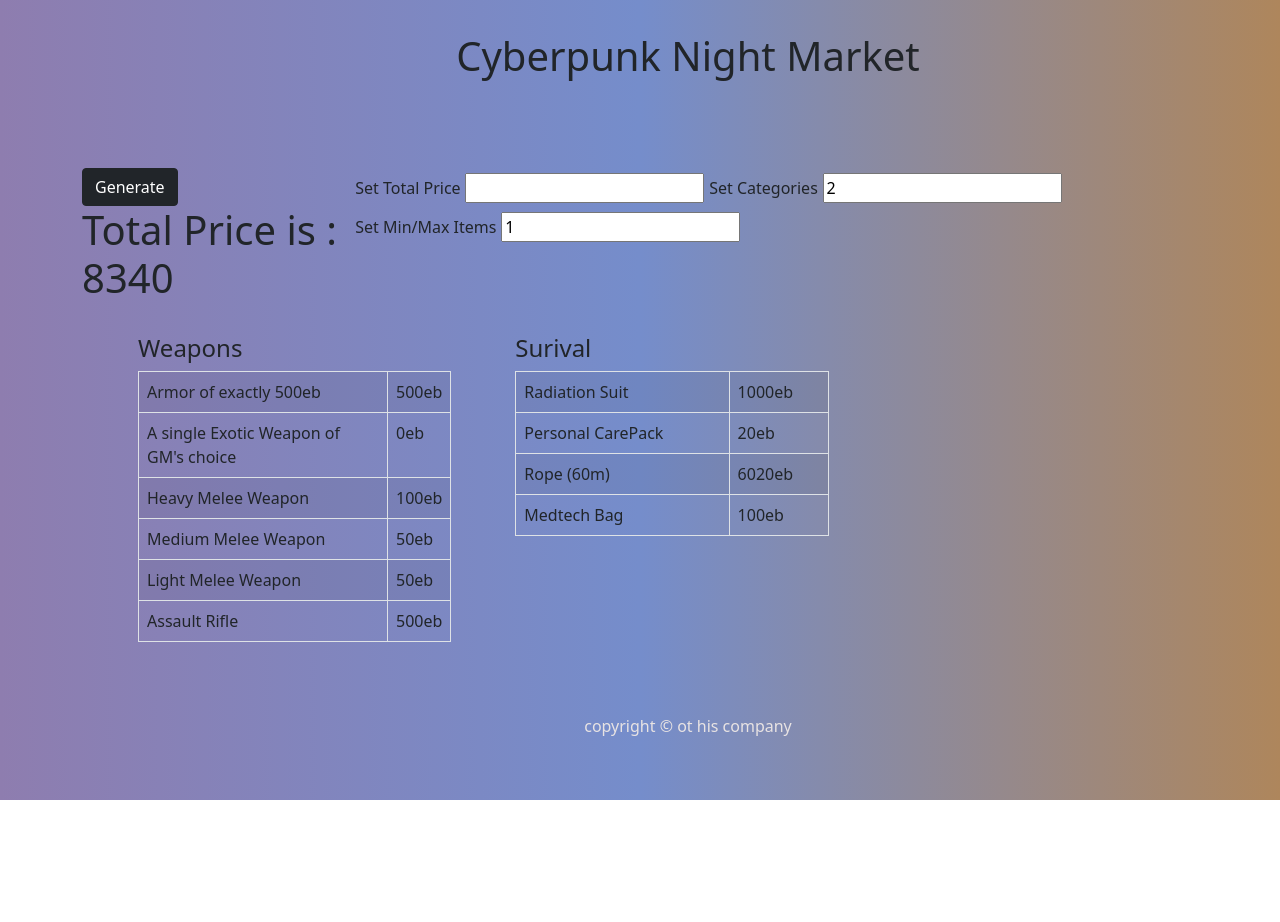
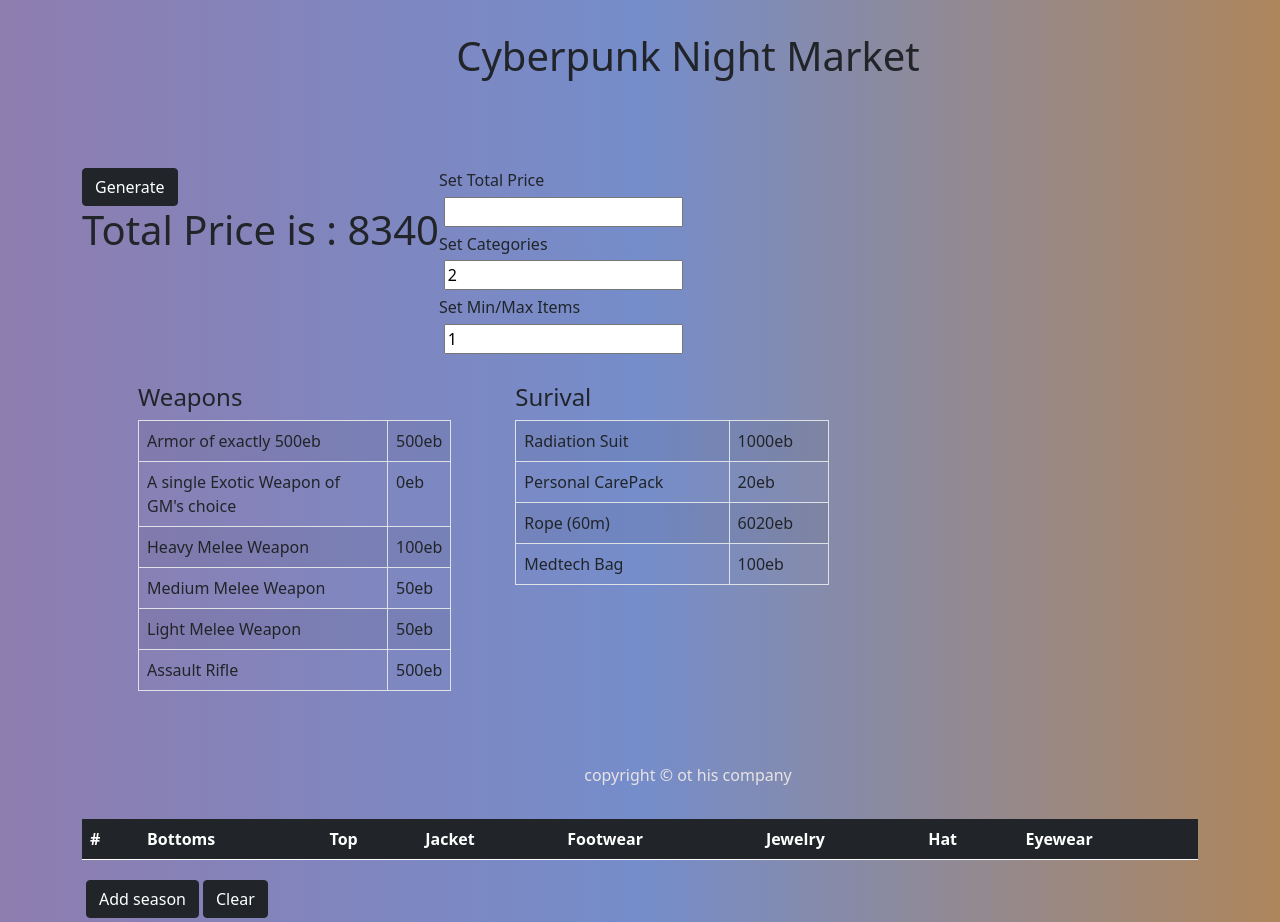
Before and after one commit to notevenagoat/cyberpunktools, a React (Create React App) app: page / in a window 1280 px wide. Before the commit the page ends 800 px from the top, so only its background shows below. Built offline with nearby package versions, Linux system fonts and the light colour scheme.

Commit message:
refactored and integrated FashionGenerator

```diff
--- a/src/App.js
+++ b/src/App.js
@@ -6,6 +6,7 @@ import 'bootstrap/dist/css/bootstrap.min.css';
 import { categorySelector } from './randomgen';
 import { useState } from 'react';
 import { Container, Row } from 'react-bootstrap';
+import FashionGenerator from './fashion/FashionGenerator';
 
 function App() {
   const [items, setItems] = useState([]);
@@ -32,6 +33,7 @@ function App() {
       <Row>
       <Footer />
       </Row>
+      <FashionGenerator />
     </Container>
   );
 }
--- /dev/null
+++ b/src/fashion/FashionGenerator.js
@@ -0,0 +1,73 @@
+import React, { Component } from 'react'
+import { Table, Button } from 'react-bootstrap'
+import { shuffleArrayCopy } from '../randomgen'
+
+
+const clothingStyles = ['Bag Lady Chic', 'Gang Colors', 'Generic Chic', 'Bohemian', 'Leisurewear', 'Nomad Leathers', 'Asia Pop', 'Urban Flash', 'Businesswear'];
+
+const generateSeason = () => {
+  return shuffleArrayCopy([...clothingStyles]).slice(0, 8);
+}
+
+export class FashionGenerator extends Component {
+  constructor(props) {
+    super(props);
+    this.state = { seasons: [] };
+    this.seasonsJSX = this.seasonsJSX.bind(this);
+    this.addHandler = this.addHandler.bind(this);
+  }
+
+  seasonsJSX = () => {
+    console.log('test');
+    return this.state.seasons.map(season => {
+      return (
+        <tr>
+          {season.map(item => <td>{item}</td>)}
+        </tr>
+      )
+    }
+    )
+  };
+
+  addHandler = () => {
+    console.log('addHandler');
+    this.setState({ seasons: [...this.state.seasons, generateSeason()] });
+  }
+
+  clearHandler = () => {
+    this.setState({ seasons: [] });
+  }
+
+  render() {
+    return (
+      <React.Fragment>
+        {/* className="table table-dark table-striped border-danger m-3" */}
+        {/* style="max-width: 95%;" */}
+        <Table striped variant="dark border-danger" >
+          <thead className="">
+            <tr>
+              <th scope="col">#</th>
+              <th scope="col">Bottoms</th>
+              <th scope="col">Top</th>
+              <th scope="col">Jacket</th>
+              <th scope="col">Footwear</th>
+              <th scope="col">Jewelry</th>
+              <th scope="col">Hat</th>
+              <th scope="col">Eyewear</th>
+            </tr>
+          </thead>
+          <tbody id="fashionTable">
+            {this.seasonsJSX()}
+          </tbody>
+        </Table>
+        <div>
+          {/* class="btn btn-dark" */}
+          <Button variant="dark m-1" type="button" onClick={this.addHandler} id="add-season">Add season</Button>
+          <Button variant="dark" type="button" onClick={this.clearHandler} id="clear-btn">Clear</Button>
+        </div>
+      </React.Fragment>
+    )
+  }
+}
+
+export default FashionGenerator
--- a/src/index.css
+++ b/src/index.css
@@ -21,6 +21,11 @@ text-align: center;
  margin: 3rem;
  padding: 2rem;
  /* color: rgb(232, 227, 227); */
+}
+
+.generate_sets {
+  display: flex;
+  flex-flow: column nowrap;
 }
 
 .generate_sets>input{
--- a/src/randomgen.js
+++ b/src/randomgen.js
@@ -4,7 +4,7 @@ import { marketCategories } from "./components/cprmarketdata.js";
 const categoryNames = ['Weapons', 'Foods and Drugs', 'Cyberware', 'Electronics', 'Clothes', 'Surival'];
 
 const randInt = (maxExcl, min = 0) => Math.floor(Math.random() * (maxExcl - min)) + min;
-const shuffleArrayCopy = (arr) => [...arr].reduce((acc, x) => Math.random() > 0.5 ? [...acc, x] : [x, ...acc], []);
+export const shuffleArrayCopy = (arr) => [...arr].reduce((acc, x) => Math.random() > 0.5 ? [...acc, x] : [x, ...acc], []);
 
 export const categorySelector = (quantity = 2, minItems) => {
   let randomCats = [];
```
